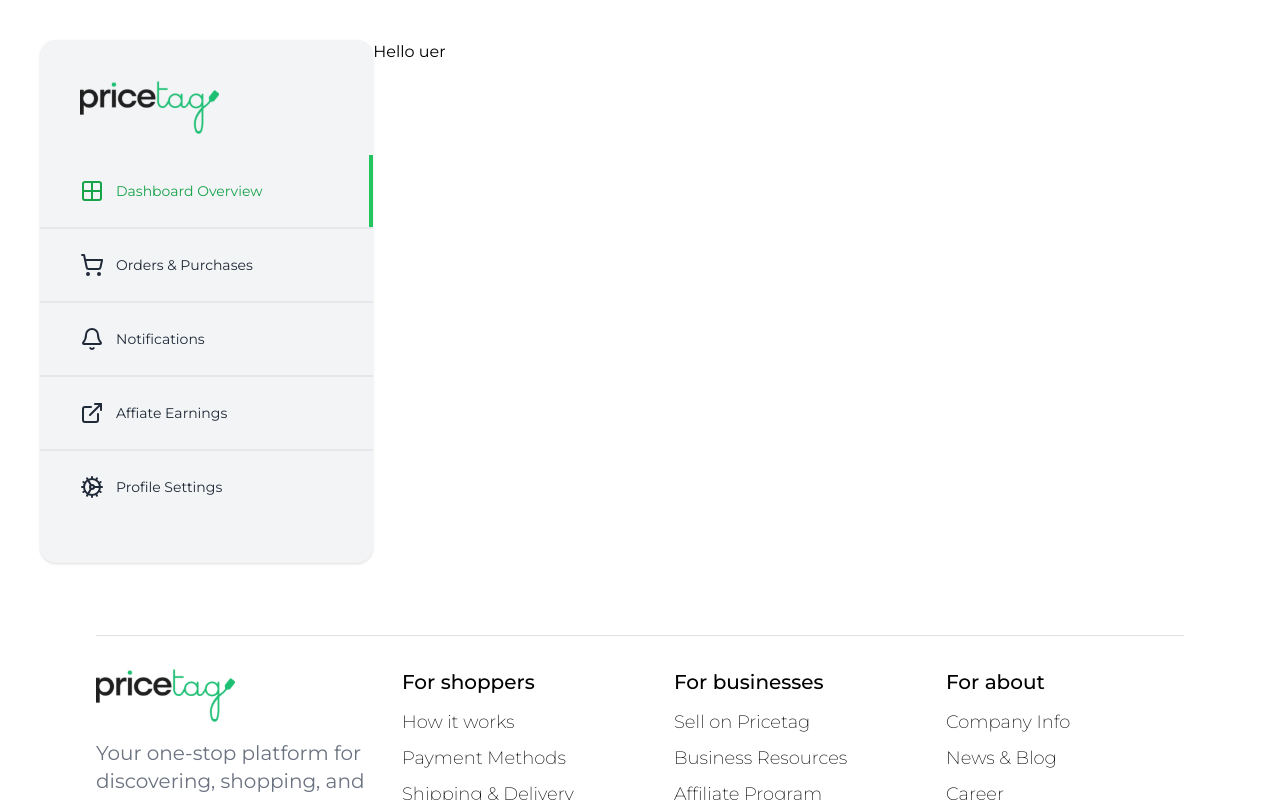
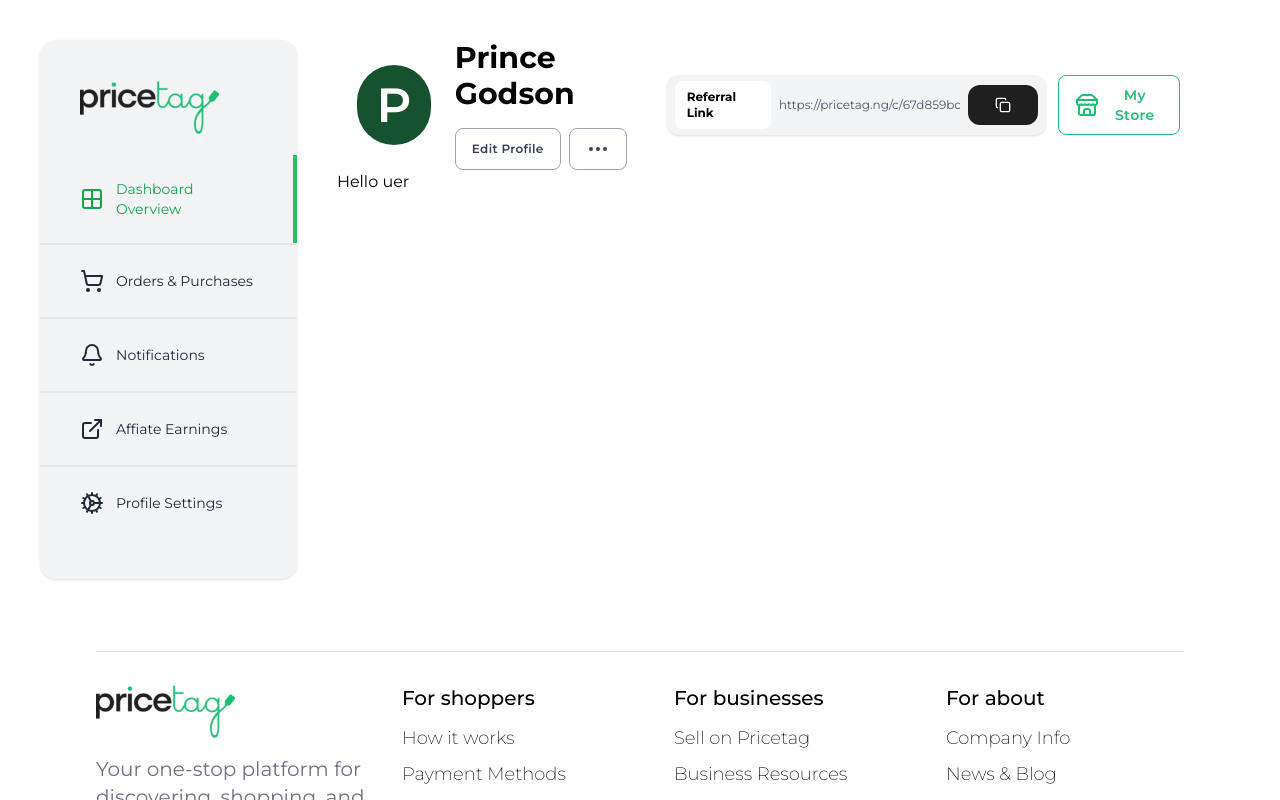
Before and after one commit to price-tag-tech/pricetag-frontend, a React (Create React App) app: page /user in a window 1280 px wide. Shown: the top 800 px of the page. Built offline with nearby package versions, Linux system fonts and the light colour scheme.

Commit message:
move dashboard related layout components to layouts/dashboard; Design dashboard header

```diff
--- a/src/App.tsx
+++ b/src/App.tsx
@@ -23,7 +23,7 @@
 import Stores from './pages/Stores';
 import Affiliate from './pages/Affiliate';
 import UserDashboard from './pages/UserDashboard';
-import DashboardLayout from './components/layout/DashboardLayout';
+import DashboardLayout from './components/layout/dashboard/dashboard-layout';
 
 function App() {
   return (
--- /dev/null
+++ b/src/components/layout/dashboard/dashboard-header.tsx
@@ -0,0 +1,55 @@
+import { FC } from 'react'
+import Button from '../../common/Button'
+import { Copy, MoreHorizontal, Store } from 'lucide-react'
+
+interface User {
+    name: string,
+    referral: { link: string }
+}
+
+const DashboardHeader: FC<User> = (props) => {
+
+    return (
+        <div className='w-full px-2 md:px-5 flex flex-col md:flex-row items-center justify-between'>
+            <div className='flex items-center gap-x-6'>
+                <div className='h-10 w-10 md:h-20 md:w-20 rounded-full bg-brand-900 text-white font-semibold text-xl md:text-5xl flex items-center justify-center'>
+                    {props.name.substring(0, 1)}
+                </div>
+                <div>
+                    <h4 className='font-bold text-3xl'>
+                        {props.name}
+                    </h4>
+                    <div className='flex gap-x-2 mt-4'>
+                        <Button to="" variant='outline' size="sm" className='font-montserrat border-gray-400 text-gray-700 hover:bg-gray-200 transition-all duration-300 ease-in-out hover:text-black text-xs'>
+                            Edit Profile
+                        </Button>
+                        <Button variant='outline' size="sm" to="" className='border-gray-400 text-gray-700 hover:bg-gray-200 transition-all duration-300 ease-in-out hover:text-black'>
+                            <MoreHorizontal />
+                        </Button>
+                    </div>
+                </div>
+            </div>
+            <div className='flex gap-x-3'>
+                <div className='flex gap-2 text-xs items-center bg-gray-100 shadow px-2 py-1.5 rounded-xl'>
+                    <span className='py-2 px-3 rounded-lg h-full flex items-center text-black bg-white font-bold text'>
+                        Referral Link
+                    </span>
+                    <input type="text" disabled value={`${props.referral.link.substring(0, 30)}...`} className='text-gray-600 bg-transparent w-[150pt]' />
+                    <Button variant='secondary' className='text-white px-2'>
+                        <Copy className='h-4' />
+                    </Button>
+                </div>
+                <div className='flex'>
+                    <Button variant='outline' size="sm" className='font-montserrat'>
+                        <span className='mr-2'>
+                            <Store />
+                        </span>
+                        My Store
+                    </Button>
+                </div>
+            </div>
+        </div>
+    )
+}
+
+export default DashboardHeader
--- a/src/components/layout/DashboardLayout.tsx
+++ b/src/components/layout/dashboard/dashboard-layout.tsx
@@ -1,14 +1,23 @@
 import { FC } from 'react'
 import { Outlet } from 'react-router-dom'
-import Footer from './Footer'
-import Sidenav from './Sidenav'
+import Footer from '../Footer'
+import Sidenav from './sidenav'
+import DashboardHeader from './dashboard-header'
 
 const DashboardLayout: FC = () => {
+    const user = {
+        name: "Prince Godson",
+        referral: {
+            link: "https://pricetag.ng/c/67d859bc-b2b4"
+        }
+    }
+
     return (
         <div className='min-h-screen flex flex-col overflow-x-hidden font-montserrat'>
             <div className='flex flex-col md:flex-row p-4 md:p-10'>
                 <Sidenav />
-                <main>
+                <main className='px-5 md:px-10 w-full'>
+                    <DashboardHeader {...user} />
                     <Outlet />
                 </main>
             </div>
--- a/src/components/layout/Sidenav.tsx
+++ b/src/components/layout/dashboard/sidenav.tsx
@@ -38,9 +38,11 @@
 
         <div className='w-[250pt]'>
             <div className='bg-gray-100 shadow w-full h-fit rounded-2xl py-10'>
-                <div className='px-10'>
-                    <img src="/logo.svg" alt="Pricetag" />
-                </div>
+                <Link to="/">
+                    <div className='px-10'>
+                        <img src="/logo.svg" alt="Pricetag" />
+                    </div>
+                </Link>
 
                 <div className='flex flex-col mt-5 divide-y-2 text-gray-800 text-sm'>
                     {links.map((_, i) => (
```
